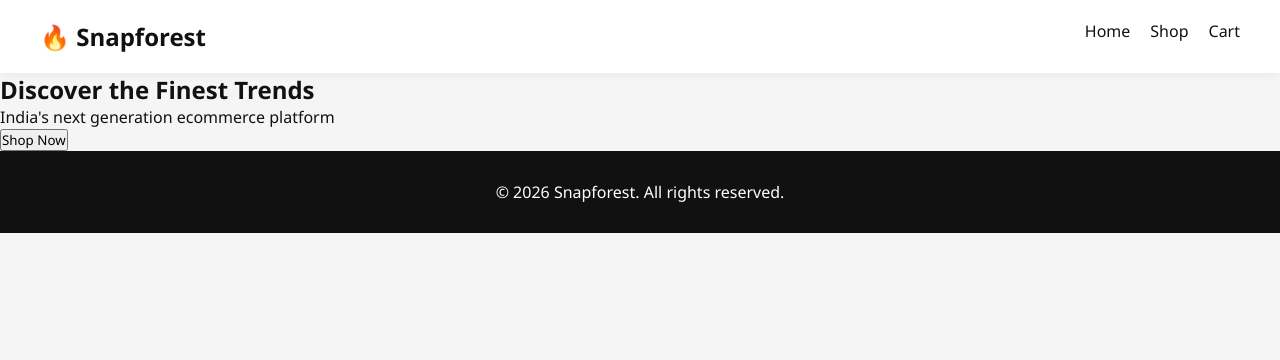
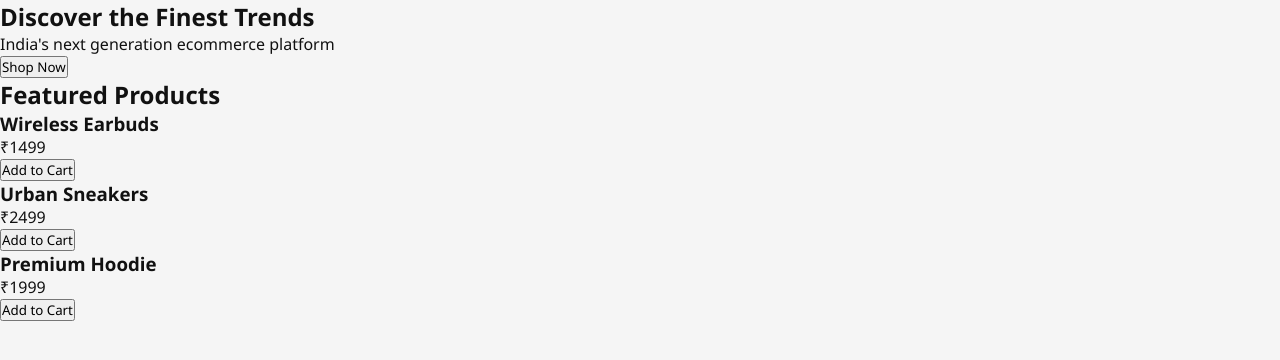
Before and after one commit to vedprakas3/snapforest-Ecom, a Next.js app: page / in a window 1280 px wide. Shown: the top 360 px of the page. Built offline with nearby package versions, Linux system fonts and the light colour scheme.

Commit message:
Update page.js

```diff
--- a/app/page.js
+++ b/app/page.js
@@ -1,13 +1,18 @@
-import Navbar from "../components/Navbar";
-import Hero from "../components/Hero";
-import Footer from "../components/Footer";
+import Hero from "../components/Hero"
+import ProductCard from "../components/ProductCard"
 
 export default function Home() {
   return (
     <>
-      <Navbar />
       <Hero />
-      <Footer />
+      <section className="products">
+        <h2>Featured Products</h2>
+        <div className="grid">
+          <ProductCard title="Wireless Earbuds" price="1499" />
+          <ProductCard title="Urban Sneakers" price="2499" />
+          <ProductCard title="Premium Hoodie" price="1999" />
+        </div>
+      </section>
     </>
-  );
+  )
 }
```
